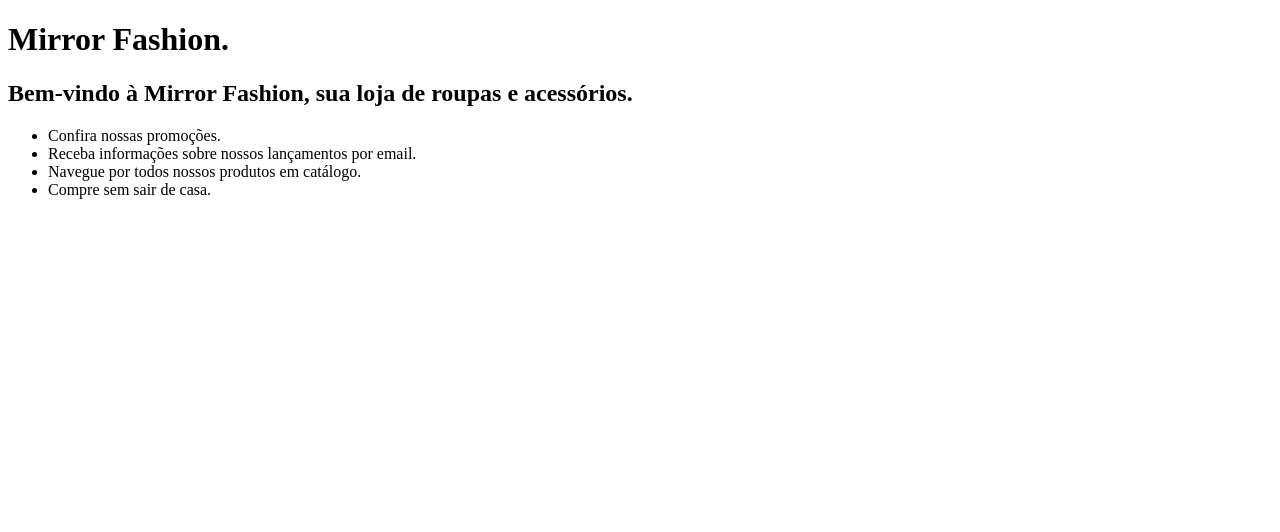
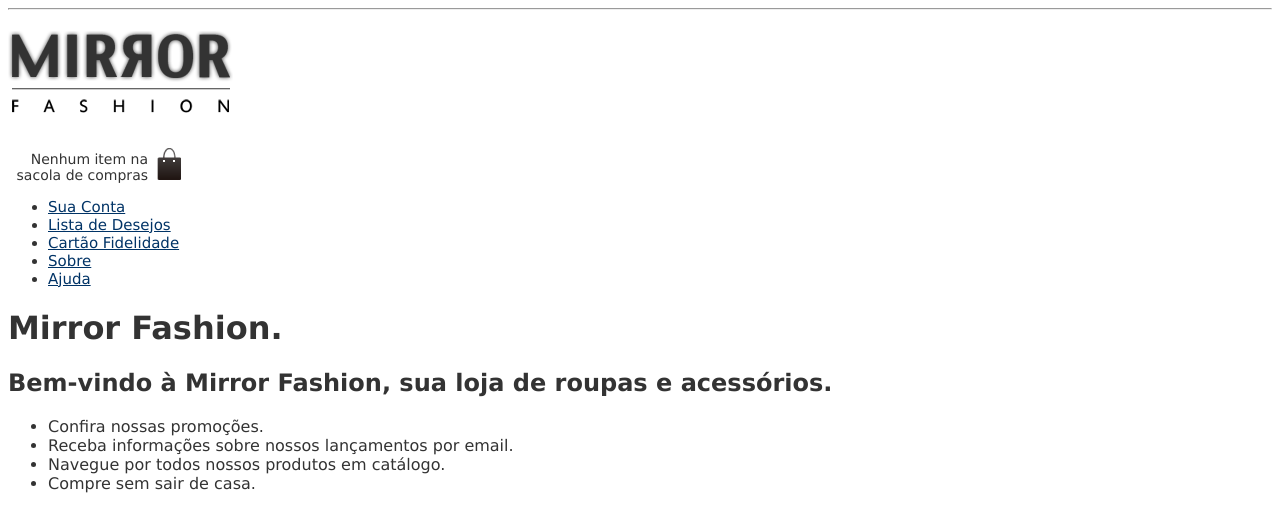
Before and after one commit to JoeDav/ProjetoFront, a plain HTML site: page mirrorfashion/index.html in a window 1280 px wide. Drawn offline with Linux system fonts and the light colour scheme.

Commit message:
Estilizando a página principal
adicionando estilos e adicionando semantica no código

```diff
--- a/mirrorfashion/css/estilos.css
+++ b/mirrorfashion/css/estilos.css
@@ -1,9 +1,32 @@
 p {
-    color: blue;
-    background-color: yellow;
+
 }
 /* corpo da pagina */
 body {
-    font-family: Arial, Helvetica, sans-serif;
+    font-family: 'Lucida Sans', 'Lucida Sans Regular', 'Lucida Grande', 'Lucida Sans Unicode', Geneva, Verdana, sans-serif;
+    color: #333333;
+}
+/* sacola */
+.sacola {
+    background: url(../img/sacola.png) no-repeat top right;
+    font-size: 14px;
+    padding-right: 35px;
+    padding-top: 5px;
+    text-align: right;
+    width: 140px;
+}
+/* menu superior da janela */
+.menu-opcoes ul{
+    font-size: 15px;
+}
+.menu-opcoes a {
+    color: #003366;
+}
 
+
+/* cibtauber oara nargear automaticamente */
+.container {
+    margin-left: auto;
+    margin-right: auto;
+    text-align: center;
 }
--- a/mirrorfashion/css/sobre.css
+++ b/mirrorfashion/css/sobre.css
@@ -46,7 +46,6 @@ figcaption {
     vertical-align: middle;
     width: 94px;
 }
-
 #familia-pelho {
     float: right;
     margin: 0 0 10px 10px;
--- a/mirrorfashion/index.html
+++ b/mirrorfashion/index.html
@@ -4,9 +4,45 @@
 <head>
     <title>Mirror Fashion</title>
     <meta charset="utf-8">
+    <link rel="stylesheet" href="css/estilos.css">
 </head>
 
 <body>
+    <!-- Cabeçalho do site -->
+    <header>
+        <hr>
+        <h1><img src="img/logo.png" alt="Mirror Fashion"></h1>
+        <!-- sacola -->
+        <p class="sacola">
+            Nenhum item na sacola de compras
+        </p>
+        <!-- Menu opções -->
+        <nav class="menu-opcoes">
+            <ul>
+                <li><a href="#">Sua Conta</a></li>
+                <li><a href="#">Lista de Desejos</a></li>
+                <li><a href="#">Cartão Fidelidade</a></li>
+                <li><a href="app/sobre.html">Sobre</a></li>
+                <li><a href="#">Ajuda</a></li>
+            </ul>
+        </nav>
+    </header>
+
+    <!-- Conteúdo principal -->
+    <section id="main">
+
+    </section>
+
+    <!-- Conteudo em destaque da página -->
+    <section id="destaques">
+
+    </section>
+
+    <!-- Rodapé do site -->
+    <footer>
+
+    </footer>
+
     <h1>Mirror Fashion.</h1>
     <h2>Bem-vindo à Mirror Fashion, sua loja de roupas e acessórios.</h2>
     <ul>
@@ -16,4 +52,5 @@
         <li>Compre sem sair de casa.</li>
     </ul>
 </body>
+
 </html>
```
Also changed, not shown: mirrorfashion/app/sobre.html (renamed from mirrorfashion/sobre.html, +6 -8 lines).
